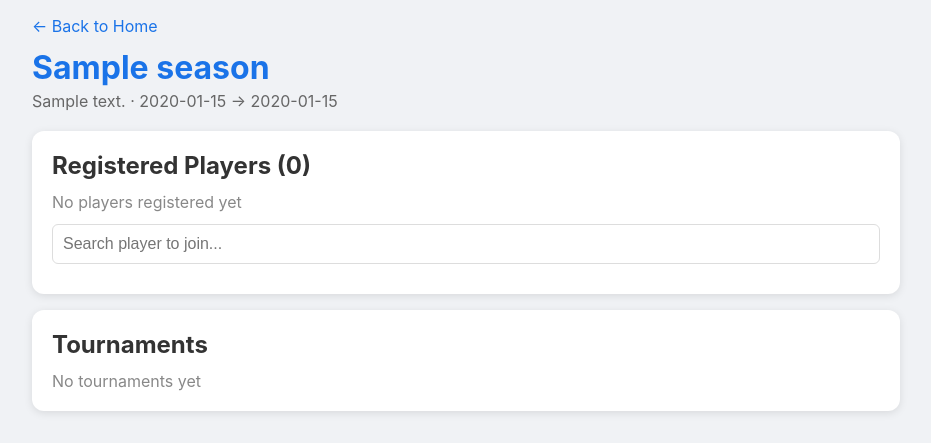
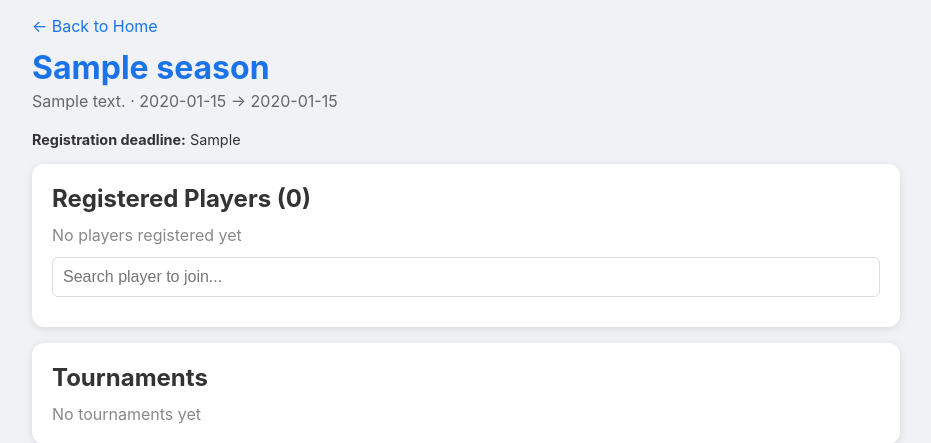
Before and after one commit to umashankarid/badminton-americano, a Flask app: page /season/1 in a window 1280 px wide. Shown: the top 443 px of the page, without its empty margins (174-1105 px from the left). Run offline with Flask 3, Linux system fonts and the light colour scheme; tables that the repository leaves empty hold one stand-in row (values such as "Sample post"); data that the repository does not hold is empty.

Commit message:
Add registration deadline to seasons, admin can edit season

```diff
--- a/app.py
+++ b/app.py
@@ -181,8 +181,8 @@ def create_season():
     if existing:
         db.close()
         return jsonify({"error": "Season with this name already exists"}), 400
-    cur = db.execute("INSERT INTO season (name, description, start_date, end_date) VALUES (?, ?, ?, ?)",
-                     (data["name"], data.get("description", ""), data.get("start_date"), data.get("end_date")))
+    cur = db.execute("INSERT INTO season (name, description, start_date, end_date, registration_deadline) VALUES (?, ?, ?, ?, ?)",
+                     (data["name"], data.get("description", ""), data.get("start_date"), data.get("end_date"), data.get("registration_deadline")))
     db.commit()
     db.close()
     return jsonify({"id": cur.lastrowid}), 201
@@ -209,6 +209,22 @@ def get_season(sid):
     return jsonify(s)
 
 
+@app.route("/api/seasons/<int:sid>", methods=["PUT"])
+@admin_required
+def edit_season(sid):
+    data = request.json
+    db = get_db()
+    existing = db.execute("SELECT id FROM season WHERE name = ? AND id != ?", (data["name"], sid)).fetchone()
+    if existing:
+        db.close()
+        return jsonify({"error": "Season with this name already exists"}), 400
+    db.execute("UPDATE season SET name=?, description=?, start_date=?, end_date=?, registration_deadline=? WHERE id=?",
+               (data["name"], data.get("description", ""), data.get("start_date"), data.get("end_date"), data.get("registration_deadline"), sid))
+    db.commit()
+    db.close()
+    return jsonify({"ok": True})
+
+
 @app.route("/api/seasons/<int:sid>", methods=["DELETE"])
 @admin_required
 def delete_season(sid):
@@ -226,6 +242,12 @@ def join_season(sid):
     data = request.json
     pid = data["player_id"]
     db = get_db()
+    season = db.execute("SELECT * FROM season WHERE id = ?", (sid,)).fetchone()
+    if season["registration_deadline"]:
+        from datetime import date
+        if date.today().isoformat() > season["registration_deadline"]:
+            db.close()
+            return jsonify({"error": "Registration deadline has passed"}), 400
     existing = db.execute("SELECT 1 FROM season_player WHERE season_id = ? AND player_id = ?", (sid, pid)).fetchone()
     if existing:
         db.close()
--- a/models.py
+++ b/models.py
@@ -28,6 +28,7 @@ def init_db():
             description TEXT,
             start_date TEXT,
             end_date TEXT,
+            registration_deadline TEXT,
             status TEXT NOT NULL DEFAULT 'active' CHECK(status IN ('active', 'finished'))
         );
 
--- a/templates/index.html
+++ b/templates/index.html
@@ -189,6 +189,8 @@
         <input type="date" id="sStartDate" onclick="this.showPicker()">
         <label style="font-weight:500;display:block;margin-bottom:4px">End Date</label>
         <input type="date" id="sEndDate" onclick="this.showPicker()">
+        <label style="font-weight:500;display:block;margin-bottom:4px">Registration Deadline</label>
+        <input type="date" id="sDeadline" onclick="this.showPicker()">
         <button onclick="createSeason()">Create Season</button>
     </div>
 </div>
@@ -362,7 +364,7 @@ async function loadSeasons() {
 }
 
 async function createSeason() {
-    const data = { name: document.getElementById('sName').value, description: document.getElementById('sDesc').value, start_date: document.getElementById('sStartDate').value, end_date: document.getElementById('sEndDate').value };
+    const data = { name: document.getElementById('sName').value, description: document.getElementById('sDesc').value, start_date: document.getElementById('sStartDate').value, end_date: document.getElementById('sEndDate').value, registration_deadline: document.getElementById('sDeadline').value };
     if (!data.name) { alert('Enter season name'); return; }
     const res = await fetch('/api/seasons', { method: 'POST', headers: {'Content-Type':'application/json'}, body: JSON.stringify(data) });
     const result = await res.json();
@@ -371,6 +373,7 @@ async function createSeason() {
     document.getElementById('sDesc').value = '';
     document.getElementById('sStartDate').value = '';
     document.getElementById('sEndDate').value = '';
+    document.getElementById('sDeadline').value = '';
     hideModal('seasonModal');
     loadSeasons();
 }
--- a/templates/season.html
+++ b/templates/season.html
@@ -29,6 +29,26 @@
     <a href="/" class="back-link">← Back to Home</a>
     <h1 id="sName"></h1>
     <p class="subtitle" id="sDesc"></p>
+    <p id="sDeadline" style="margin-bottom:16px;font-size:0.9em"></p>
+
+    <div class="card admin-only" id="editSeasonCard" style="display:none">
+        <h2>Edit Season</h2>
+        <label style="font-weight:500;display:block;margin-bottom:4px">Name</label>
+        <input type="text" id="esName">
+        <label style="font-weight:500;display:block;margin-bottom:4px">Description</label>
+        <input type="text" id="esDesc">
+        <label style="font-weight:500;display:block;margin-bottom:4px">Start Date</label>
+        <input type="date" id="esStartDate" onclick="this.showPicker()">
+        <label style="font-weight:500;display:block;margin-bottom:4px">End Date</label>
+        <input type="date" id="esEndDate" onclick="this.showPicker()">
+        <label style="font-weight:500;display:block;margin-bottom:4px">Registration Deadline</label>
+        <input type="date" id="esDeadline" onclick="this.showPicker()">
+        <button onclick="saveSeason()">Save</button>
+        <button onclick="document.getElementById('editSeasonCard').style.display='none'" style="background:#666;margin-left:8px">Cancel</button>
+    </div>
+    <div class="admin-only" style="display:none;margin-bottom:16px">
+        <button onclick="document.getElementById('editSeasonCard').style.display='block'" style="background:#ea8600">✎ Edit Season</button>
+    </div>
 
     <div class="card">
         <h2>Registered Players (<span id="playerCount">0</span>)</h2>
@@ -73,6 +93,21 @@ let isAdmin = false;
 let seasonData = null;
 let allPlayers = [];
 
+async function saveSeason() {
+    const data = {
+        name: document.getElementById('esName').value,
+        description: document.getElementById('esDesc').value,
+        start_date: document.getElementById('esStartDate').value,
+        end_date: document.getElementById('esEndDate').value,
+        registration_deadline: document.getElementById('esDeadline').value
+    };
+    const res = await fetch(`/api/seasons/${SID}`, { method: 'PUT', headers: {'Content-Type':'application/json'}, body: JSON.stringify(data) });
+    const result = await res.json();
+    if (result.error) { alert(result.error); return; }
+    document.getElementById('editSeasonCard').style.display = 'none';
+    loadSeason();
+}
+
 async function checkAdmin() {
     const res = await fetch('/api/admin/status');
     const data = await res.json();
@@ -88,6 +123,15 @@ async function loadSeason() {
     document.getElementById('sDesc').textContent = seasonData.description || '';
     const dateRange = seasonData.start_date && seasonData.end_date ? `${seasonData.start_date} → ${seasonData.end_date}` : '';
     if (dateRange) document.getElementById('sDesc').textContent += (seasonData.description ? ' · ' : '') + dateRange;
+    if (seasonData.registration_deadline) {
+        document.getElementById('sDeadline').innerHTML = `<strong>Registration deadline:</strong> ${seasonData.registration_deadline}`;
+    }
+    // Populate edit form
+    document.getElementById('esName').value = seasonData.name;
+    document.getElementById('esDesc').value = seasonData.description || '';
+    document.getElementById('esStartDate').value = seasonData.start_date || '';
+    document.getElementById('esEndDate').value = seasonData.end_date || '';
+    document.getElementById('esDeadline').value = seasonData.registration_deadline || '';
     document.getElementById('playerCount').textContent = seasonData.players.length;
 
     // Registered players
```
